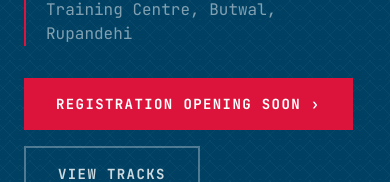
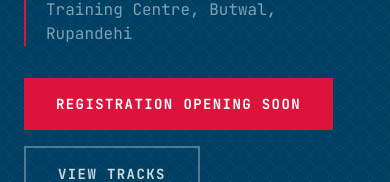
Before and after one commit to Banshaj-Paudel/Lumbini-Province-Police-Hackathon, a Next.js app: page / in a window 390 px wide. Shown: the part 425-607 px from the top of the page. Built offline with nearby package versions, Linux system fonts and the light colour scheme.

Commit message:
responsive fixes

```diff
--- a/app/components/Hero.tsx
+++ b/app/components/Hero.tsx
@@ -49,7 +49,7 @@ export function Hero() {
               disabled
               className="btn-primary inline-flex items-center bg-crimson text-white px-8 py-4 font-mono font-bold text-sm uppercase tracking-widest cursor-not-allowed"
             >
-              Registration Opening Soon ›
+              Registration Opening Soon
             </button>
             <a
               href="#tracks"
```
